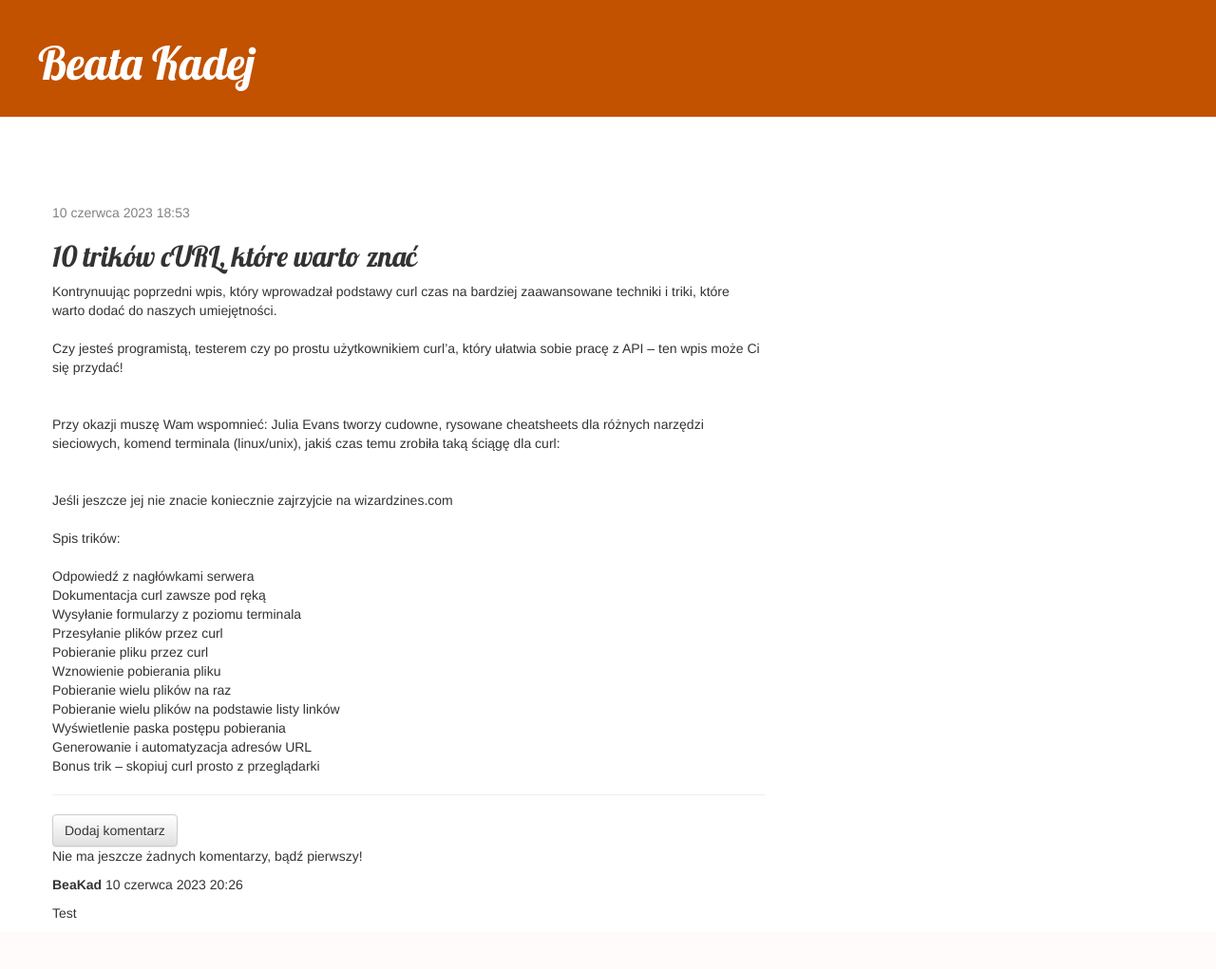
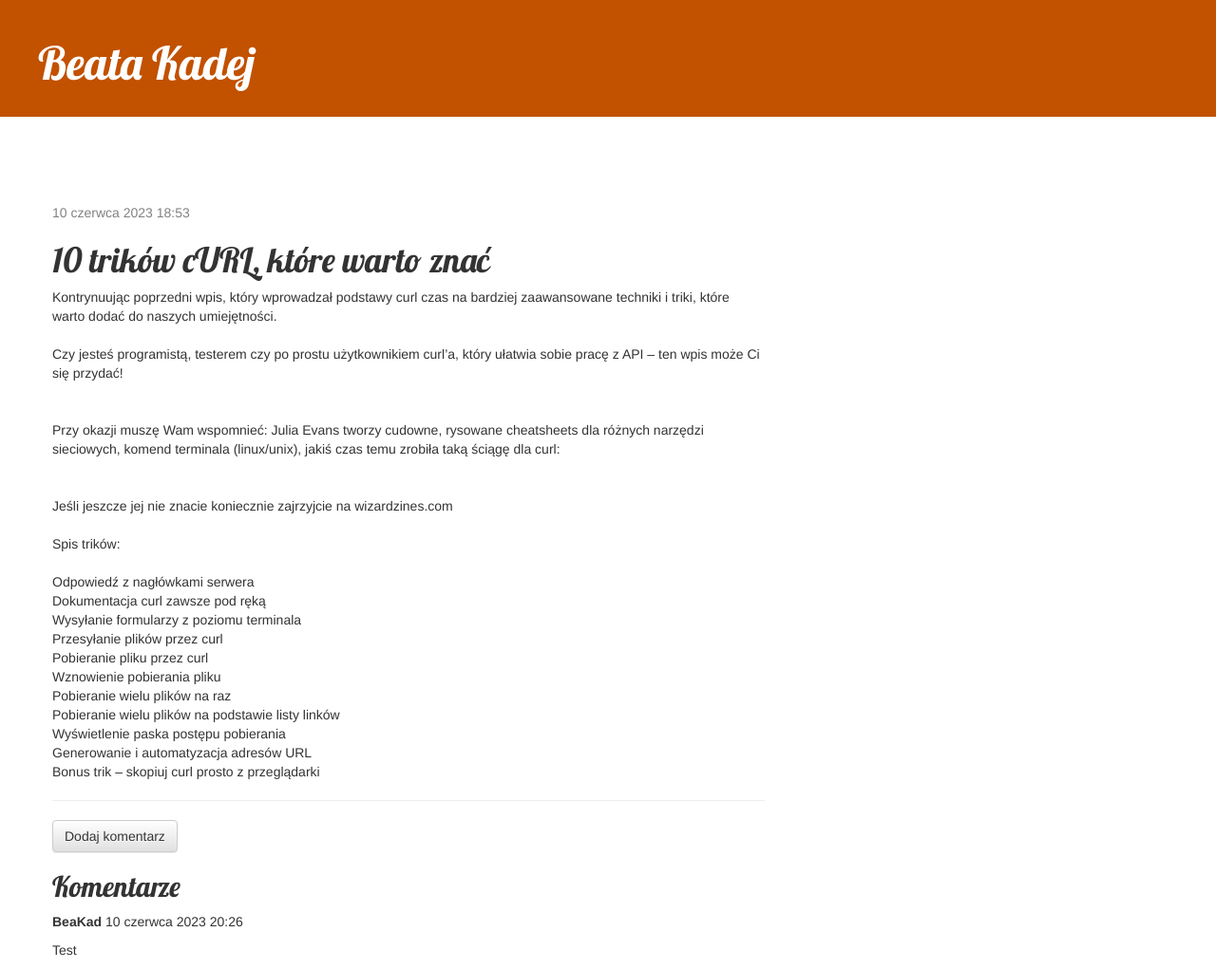
Before and after one commit to BeaKad/WSB, a Django app: page /post/1/ in a window 1280 px wide. Shown: the whole page at 95% size. Before the commit the page ends 968 px from the top, so only its background shows below. Run offline with Django 4.2, Linux system fonts and the light colour scheme; data comes from the database, SQL or seed files in the repository; both versions use the stored data as it was after the commit; some libraries are stand-ins or nearby versions.

Commit message:
ostatni commit

```diff
--- a/blog/blog/urls.py
+++ b/blog/blog/urls.py
@@ -1,5 +1,6 @@
 from django.contrib import admin
 from django.urls import path, include
+from django.contrib.auth import views
 
 urlpatterns = [
     path('admin/', admin.site.urls),
--- a/blog/zal/templates/zal/post_detail.html
+++ b/blog/zal/templates/zal/post_detail.html
@@ -11,7 +11,7 @@
        {% if user.is_authenticated %}
             <a class="btn btn-default" href="{% url 'post_edit' pk=post.pk %}"><span class="glyphicon glyphicon-pencil"></span></a>
         {% endif %}
-        <h2>{{ post.title }}</h2>
+        <h1>{{ post.title }}</h1>
         <p>{{ post.text|linebreaksbr }}</p>
     <hr>
 
@@ -23,13 +23,13 @@
         <p>{{ comment.text|linebreaks }}</p>
     </div>
 
-<div data-gb-custom-block data-tag="empty">
+    <div data-gb-custom-block data-tag="empty">
         <a class="btn btn-default" href="{% url 'add_comment_to_post' pk=post.id %}" data-0='add_comment_to_post'> Dodaj komentarz</a>
-    <p>Nie ma jeszcze żadnych komentarzy, bądź pierwszy!</p>
+    <h2> Komentarze </h2>
     {% for comment in comments %}
-        <div class="comment">
-  <p><strong>{{ comment.author }}</strong> {{ comment.created_date }}</p>
-  <p>{{ comment.text|linebreaksbr }}</p>
+    <div class="comment">
+        <p><strong>{{ comment.author }}</strong> {{ comment.created_date }}</p>
+        <p>{{ comment.text|linebreaksbr }}</p>
     </div>
 </div>
 {% endfor %}
```
Also changed, not shown: blog/blog/settings.py (line endings or trailing spaces), blog/db.sqlite3, blog/zal/models.py (line endings or trailing spaces).
